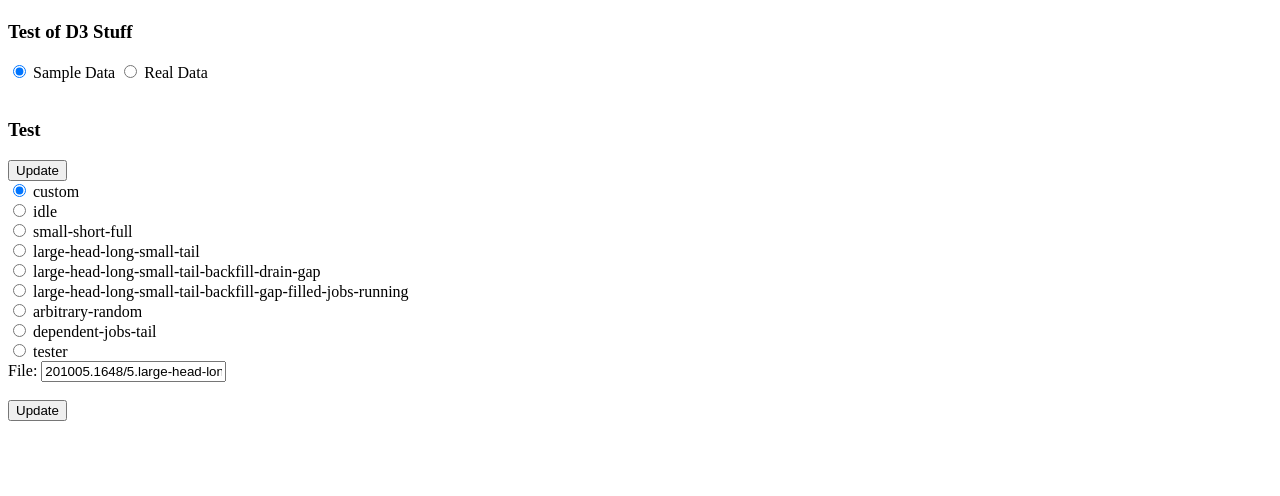
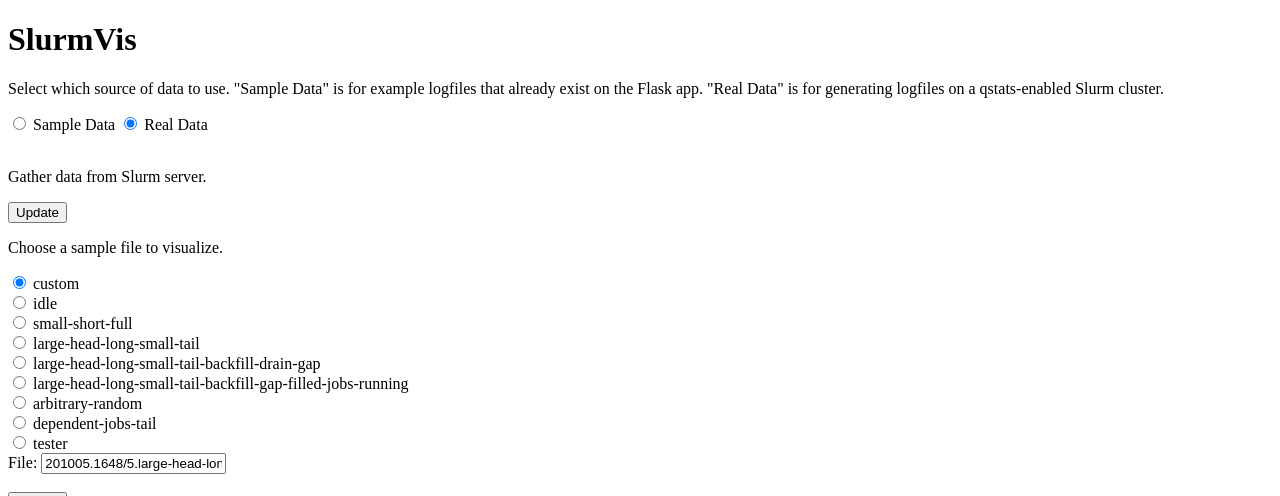
Before and after one commit to alder711/slurmvis, a Flask app: template templates/d3-test.html in a window 1280 px wide. Shown: the top 496 px of the page. Run offline with Flask 2, Linux system fonts and the light colour scheme; the template is opened without the code that fills it, so the values that code supplies are empty.

Commit message:
Clean up some fronted js and html

```diff
--- a/templates/d3-test.html
+++ b/templates/d3-test.html
@@ -14,23 +14,25 @@
         <!--
         ---- BODY HTML
         --->
-        <h3>Test of D3 Stuff</h1>
+        <h1>SlurmVis</h1>
 
         <div id="dataupdate-container">
             <div id="data-source-selection-container">
+                <p>Select which source of data to use. "Sample Data" is for example logfiles that already exist on the Flask app. "Real Data" is for generating logfiles on a qstats-enabled Slurm cluster.</p>
                 <!-- Radio buttons for data source, either sample or Slurm cluster -->
-                <input type="radio" id="data-source-1" name="data-source" value="Sample Data" checked>
+                <input type="radio" id="data-source-1" name="data-source" value="Sample Data">
                 <label for="data-source-1">Sample Data</label>
-                <input type="radio" id="data-source-2" name="data-source" value="Real Data">
+                <input type="radio" id="data-source-2" name="data-source" value="Real Data" checked>
                 <label for="data-source-2">Real Data</label><br><br>
             </div>
             <div id="real-selection-container">
-                <h3>Test</h1>
+                <p>Gather data from Slurm server.</p>
                 <!-- Submit button -->
                 <button id="update-data-button" value="Update">Update</button>
                 <div id="loading-status-container" class="modal"></div>
             </div>
             <div id="sample-selection-container">
+                <p>Choose a sample file to visualize.</p>
                 <!-- Radio buttons for data source sample presets -->
                 <input type="radio" id="sample-data-selection-1" name="data-selection" value="custom" checked>
                 <label for="sample-data-selection-1">custom</label><br>
@@ -210,6 +212,14 @@
             initData();
 
             jQuery(document).ready(function() {
+                // Decide which menu to make visible
+                if( $( 'input:radio[name="data-source"]:checked' ).val() == "Real Data" ){
+                    $( "#sample-selection-container" ).hide();
+                    $( "#real-selection-container" ).show();
+                } else if( $('input:radio[name="data-source"]:checked').val() == "Sample Data" ){
+                    $( "#sample-selection-container" ).show();
+                    $( "#real-selection-container" ).hide();
+                }
                 /*
                  * Event Handlers
                  */
@@ -270,8 +280,14 @@
                     }});
                 // Update loading status on AJAX request
                 $(document).on({
-                    ajaxStart: function(){ $( "#loading-status-container" ).text("Loading..."); },
-                    ajaxStop:  function(){ $( "#loading-status-container" ).text(""); }
+                    ajaxStart: function(){
+                        $( "#loading-status-container" ).text("Loading...");
+                        $( "#update-data-button" ).prop("disabled", true);
+                    },
+                    ajaxStop:  function(){
+                        $( "#loading-status-container" ).text("");
+                        $( "#update-data-button" ).prop("disabled", false);
+                    }
                 });
             });
         </script>
```
